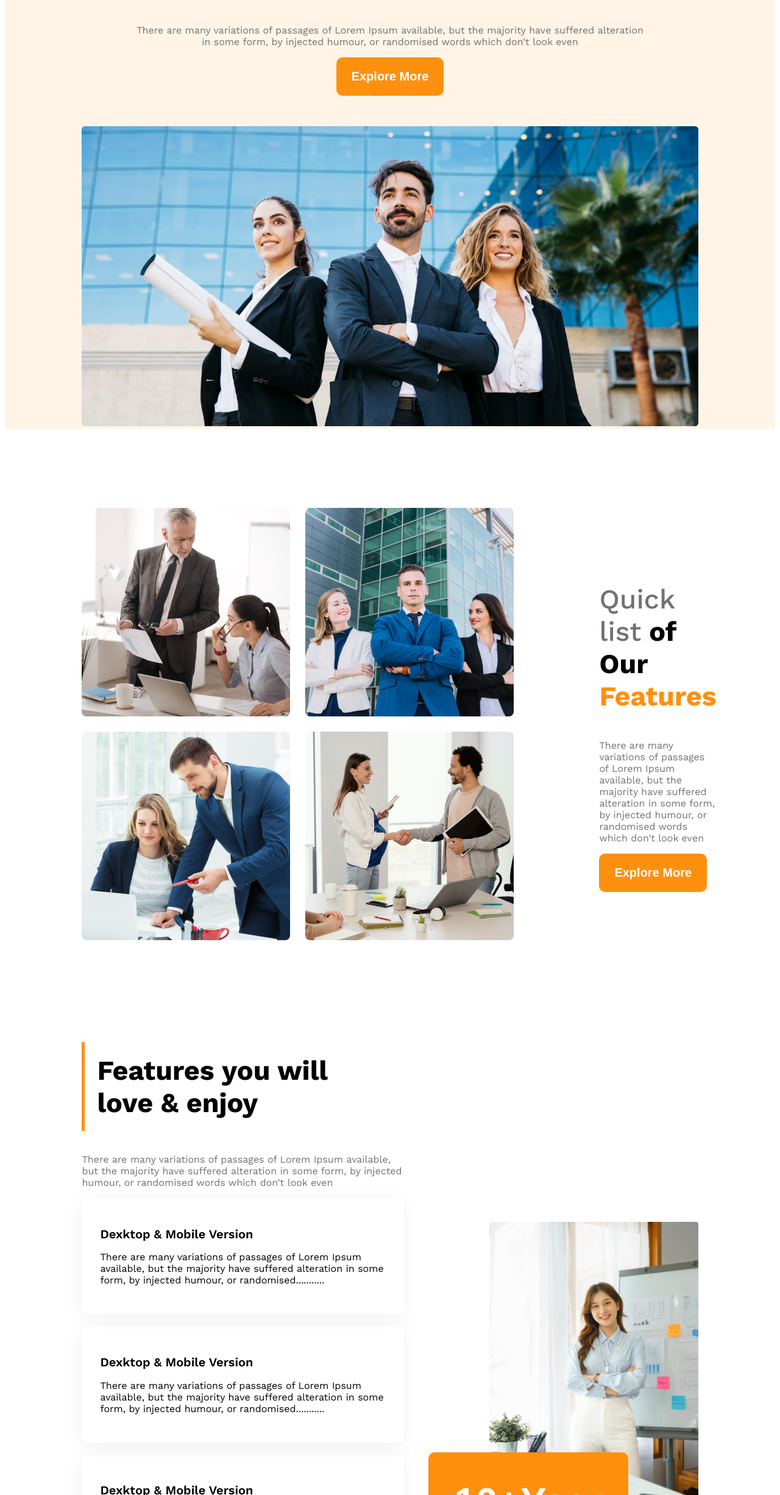
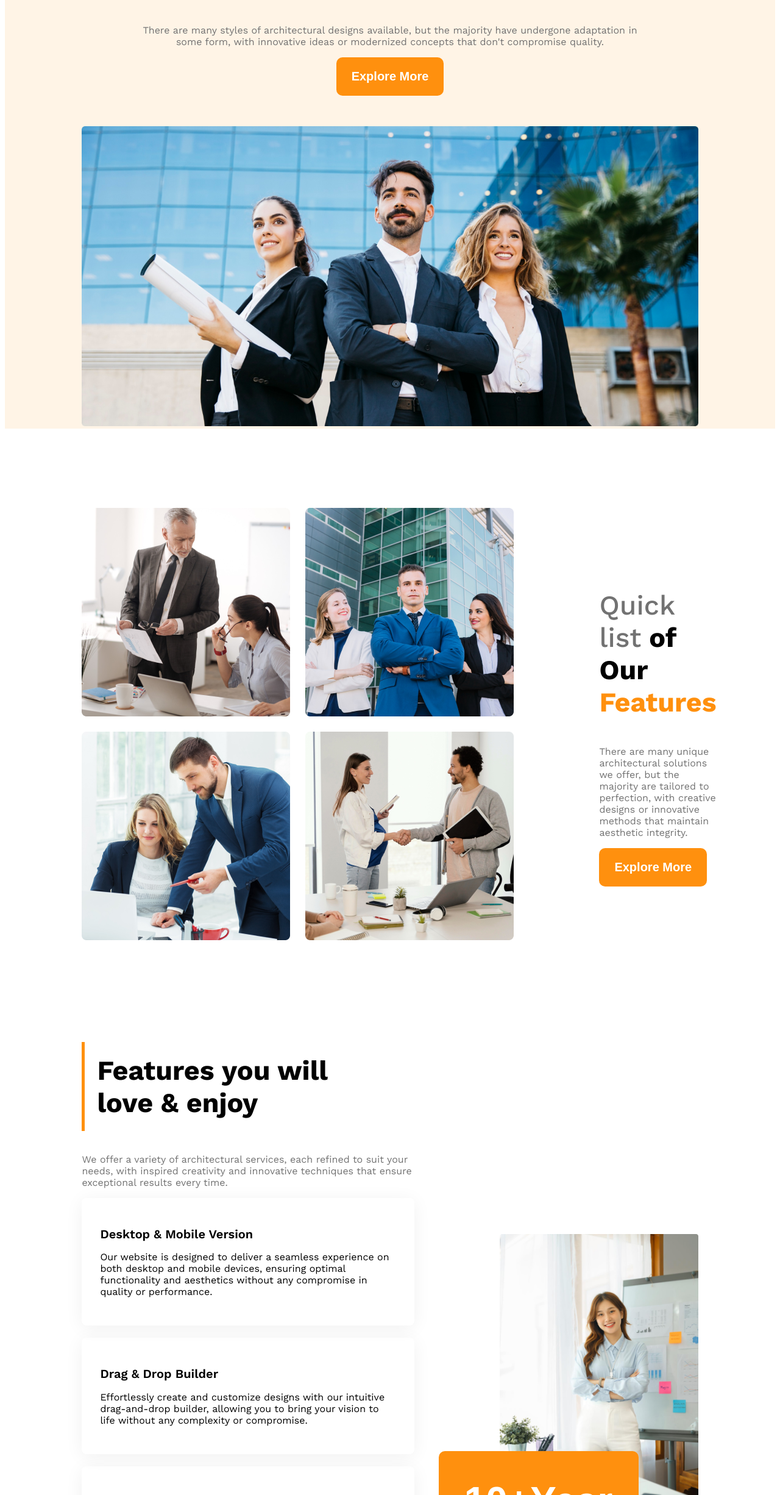
Before and after one commit to Riadul-Hasan/g3-landing-page, a plain HTML site: page index.html in a window 1280 px wide. Shown: the part 348-2800 px from the top of the page at 61% size. Drawn offline with nearby package versions, Linux system fonts and the light colour scheme.

Commit message:
Lorem fixed and nav anchor position row in mobile

```diff
--- a/Styles/style.css
+++ b/Styles/style.css
@@ -362,6 +362,9 @@ footer {
         flex-direction: column;
     }
 
+    .nav-links {
+        flex-direction: row;
+    }
 
     #expperience-badge {
         margin-top: -30px;
--- a/index.html
+++ b/index.html
@@ -25,8 +25,9 @@
                 <h1>Brand New
                     Group of Architects
                 </h1>
-                <p class="dark-three">There are many variations of passages of Lorem Ipsum available, but the majority
-                    have suffered alteration in some form, by injected humour, or randomised words which don't look even
+                <p class="dark-three">There are many styles of architectural designs available, but the majority have
+                    undergone adaptation in some form, with innovative ideas or modernized concepts that don't
+                    compromise quality.
                 </p>
                 <button class="primary-btn">
                     Explore More
@@ -48,9 +49,9 @@
             <div class="our-features">
                 <h3 class="features-heading"><span class="quick-span dark-three">Quick list</span> of Our <span
                         class="orange-features">Features</span></h3>
-                <p class="features-paragraph dark-three">There are many variations of passages of Lorem Ipsum available,
-                    but the majority have suffered alteration in some form, by injected humour, or randomised words
-                    which don't look even</p>
+                <p class="features-paragraph dark-three">
+                    There are many unique architectural solutions we offer, but the majority are tailored to perfection,
+                    with creative designs or innovative methods that maintain aesthetic integrity.</p>
                 <button class="primary-btn">
                     Explore More
                 </button>
@@ -62,30 +63,31 @@
             <div class="main-features-content">
                 <h1 class="main-title features-heading">Features you will <br> love & enjoy</h1>
                 <p class="main-paragraph dark-three">
-                    There are many variations of passages of Lorem Ipsum available, but the majority have suffered
-                    alteration in some form, by injected humour, or randomised words which don't look even
+                    We offer a variety of architectural services, each refined to suit your needs, with inspired
+                    creativity and innovative techniques that ensure exceptional results every time.
                 </p>
 
                 <!-- Features cards -->
                 <div class="features-card">
-                    <h1 class="card-title">Dexktop & Mobile Version</h1>
-                    <p class="card-paragraph">There are many variations of passages of Lorem Ipsum available, but the
-                        majority have suffered alteration in some form, by injected humour, or randomised...........</p>
+                    <h1 class="card-title">Desktop & Mobile Version</h1>
+                    <p class="card-paragraph">Our website is designed to deliver a seamless experience on both desktop
+                        and mobile devices, ensuring optimal functionality and aesthetics without any compromise in
+                        quality or performance.</p>
                 </div>
                 <div class="features-card">
-                    <h1 class="card-title">Dexktop & Mobile Version</h1>
-                    <p class="card-paragraph">There are many variations of passages of Lorem Ipsum available, but the
-                        majority have suffered alteration in some form, by injected humour, or randomised...........</p>
+                    <h1 class="card-title">Drag & Drop Builder</h1>
+                    <p class="card-paragraph">Effortlessly create and customize designs with our intuitive drag-and-drop
+                        builder, allowing you to bring your vision to life without any complexity or compromise.</p>
                 </div>
                 <div class="features-card">
-                    <h1 class="card-title">Dexktop & Mobile Version</h1>
-                    <p class="card-paragraph">There are many variations of passages of Lorem Ipsum available, but the
-                        majority have suffered alteration in some form, by injected humour, or randomised...........</p>
+                    <h1 class="card-title">Awesome Modern Design</h1>
+                    <p class="card-paragraph">Experience cutting-edge architecture with our awesome modern designs,
+                        blending innovation, functionality, and elegance to create spaces that inspire and impress.</p>
                 </div>
                 <div class="features-card">
-                    <h1 class="card-title">Dexktop & Mobile Version</h1>
-                    <p class="card-paragraph">There are many variations of passages of Lorem Ipsum available, but the
-                        majority have suffered alteration in some form, by injected humour, or randomised...........</p>
+                    <h1 class="card-title">Super Easy to Edit</h1>
+                    <p class="card-paragraph">Our solutions are designed with flexibility in mind, making it super easy
+                        to edit and customize layouts to match your unique preferences and needs.</p>
                 </div>
             </div>
 
@@ -105,8 +107,8 @@
         <section class="fact-section">
             <h1 class="features-heading">Some Facts</h1>
             <p class="fact-paragraph dark-three">
-                There are many variations of passages of Lorem Ipsum available, but the majority have suffered
-                alteration.
+                We bring diverse architectural expertise to every project, ensuring innovative solutions that remain
+                true to functionality.
             </p>
             <div class="facts-container">
                 <div class="fact display-flex">
@@ -145,8 +147,8 @@
         <section class="our-sponsors">
             <div class="sponsor-info">
                 <h1 class="sponsor-title">Our Sponsors</h1>
-                <p class="sponsor-paragraph dark-three">There are many variations of passages of Lorem Ipsum available,
-                    but the majority have suffered alteration.</p>
+                <p class="sponsor-paragraph dark-three">We are proud to collaborate with a variety of esteemed sponsors,
+                    whose unwavering support and partnership.</p>
             </div>
 
             <div class="sponsor-image-container">
```
